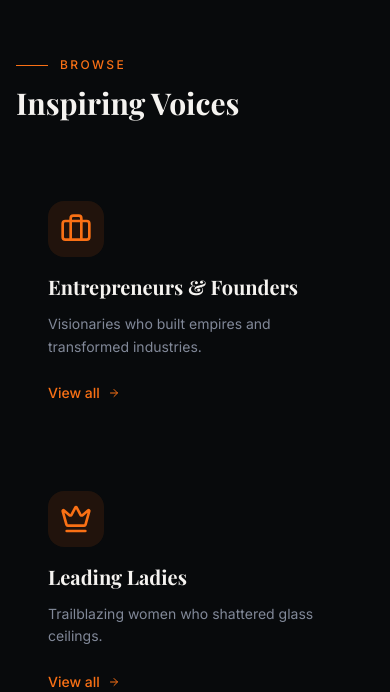
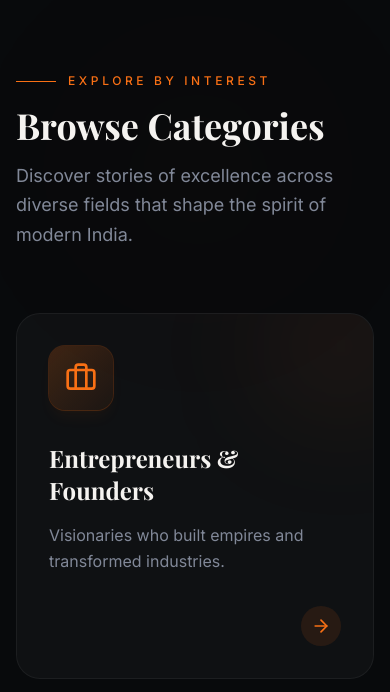
Before and after one commit to vikas-chaudhary-2802/Inspire-India-Talks, a React (Vite) app: page / in a window 390 px wide. Shown: the part 4612-5304 px from the top of the page. Built offline with nearby package versions, Linux system fonts and the light colour scheme; the HTML template or start-up script is replaced by a standard one; a web font is replaced by a local one.

Commit message:
uodated the browse categories at homepage

```diff
--- a/src/pages/Index.tsx
+++ b/src/pages/Index.tsx
@@ -290,34 +290,63 @@ const Index = () => {
         </section>
 
         {/* Categories — With Lucide Icons */}
-        <section className="py-20">
+        <section className="relative py-24 overflow-hidden">
+          {/* Background Decorative Elements */}
+          <div className="absolute top-1/2 left-1/2 -translate-x-1/2 -translate-y-1/2 w-full h-full max-w-6xl -z-10 opacity-30">
+            <div className="absolute top-0 right-0 w-96 h-96 bg-primary/10 rounded-full blur-[120px] animate-pulse" />
+            <div className="absolute bottom-0 left-0 w-80 h-80 bg-primary/5 rounded-full blur-[100px]" />
+          </div>
+
           <div className="container mx-auto px-4">
-            <div className="flex items-center gap-3 mb-3">
-              <div className="h-px w-8 bg-primary" />
-              <span className="text-primary font-medium tracking-[0.2em] uppercase text-xs">Browse</span>
+            <div className="flex flex-col md:flex-row md:items-end justify-between gap-6 mb-16">
+              <div className="max-w-2xl">
+                <div className="flex items-center gap-3 mb-4">
+                  <div className="h-px w-10 bg-primary" />
+                  <span className="text-primary font-medium tracking-[0.3em] uppercase text-xs">Explore by Interest</span>
+                </div>
+                <h2 className="font-serif text-4xl md:text-5xl font-bold">Browse Categories</h2>
+                <p className="mt-4 text-muted-foreground text-lg leading-relaxed">
+                  Discover stories of excellence across diverse fields that shape the spirit of modern India.
+                </p>
+              </div>
             </div>
-            <h2 className="font-serif text-3xl md:text-4xl font-bold text-foreground mb-12">Inspiring Voices</h2>
 
-            <div className="grid grid-cols-1 sm:grid-cols-2 lg:grid-cols-3 gap-6">
+            <div className="grid grid-cols-1 sm:grid-cols-2 lg:grid-cols-3 gap-8">
               {categories.map((cat, i) => (
                 <motion.div
                   key={cat.slug}
                   initial={{ opacity: 0, y: 30 }}
                   whileInView={{ opacity: 1, y: 0 }}
                   viewport={{ once: true }}
-                  transition={{ delay: i * 0.08 }}
+                  transition={{ delay: i * 0.05, duration: 0.6 }}
                 >
                   <Link
                     to={`/category/${cat.slug}`}
-                    className="group block glass-card-hover p-8"
+                    className="group relative block h-full overflow-hidden rounded-3xl border border-white/5 bg-white/[0.03] p-8 transition-all duration-500 hover:border-primary/30 hover:bg-white/[0.07] hover:shadow-2xl hover:shadow-primary/10"
                   >
-                    <div className="h-14 w-14 rounded-2xl bg-primary/10 flex items-center justify-center text-primary mb-4 group-hover:bg-primary/20 transition-colors">
-                      {categoryIcons[cat.slug] || <Star className="h-8 w-8" />}
-                    </div>
-                    <h3 className="font-serif text-xl font-bold group-hover:text-primary transition-colors">{cat.name}</h3>
-                    <p className="text-sm text-muted-foreground mt-3 leading-relaxed">{cat.description}</p>
-                    <div className="flex items-center gap-2 text-primary text-sm font-medium mt-6 group-hover:gap-3 transition-all">
-                      View all <ArrowRight className="h-3 w-3" />
+                    {/* Hover Background Glow */}
+                    <div className="absolute -right-8 -top-8 h-32 w-32 rounded-full bg-primary/10 blur-3xl transition-all duration-700 group-hover:bg-primary/20 group-hover:scale-150" />
+
+                    <div className="relative z-10">
+                      <div className="mb-8 flex h-16 w-16 items-center justify-center rounded-2xl bg-gradient-to-br from-primary/20 to-primary/5 text-primary ring-1 ring-primary/20 transition-all duration-500 group-hover:scale-110 group-hover:rotate-3 group-hover:from-primary/30 group-hover:ring-primary/40 shadow-lg shadow-primary/5">
+                        {categoryIcons[cat.slug] || <Star className="h-8 w-8" />}
+                      </div>
+
+                      <h3 className="font-serif text-2xl font-bold group-hover:text-primary transition-colors duration-300">
+                        {cat.name}
+                      </h3>
+                      <p className="mt-4 text-muted-foreground leading-relaxed group-hover:text-foreground/80 transition-colors duration-300">
+                        {cat.description}
+                      </p>
+
+                      <div className="mt-8 flex items-center justify-between">
+                        <span className="text-primary text-sm font-semibold tracking-wide uppercase opacity-0 -translate-x-4 transition-all duration-500 group-hover:opacity-100 group-hover:translate-x-0">
+                          View Collection
+                        </span>
+                        <div className="flex h-10 w-10 items-center justify-center rounded-full bg-primary/10 text-primary transition-all duration-500 group-hover:bg-primary group-hover:text-primary-foreground group-hover:rotate-[-45deg]">
+                          <ArrowRight className="h-5 w-5" />
+                        </div>
+                      </div>
                     </div>
                   </Link>
                 </motion.div>
```
